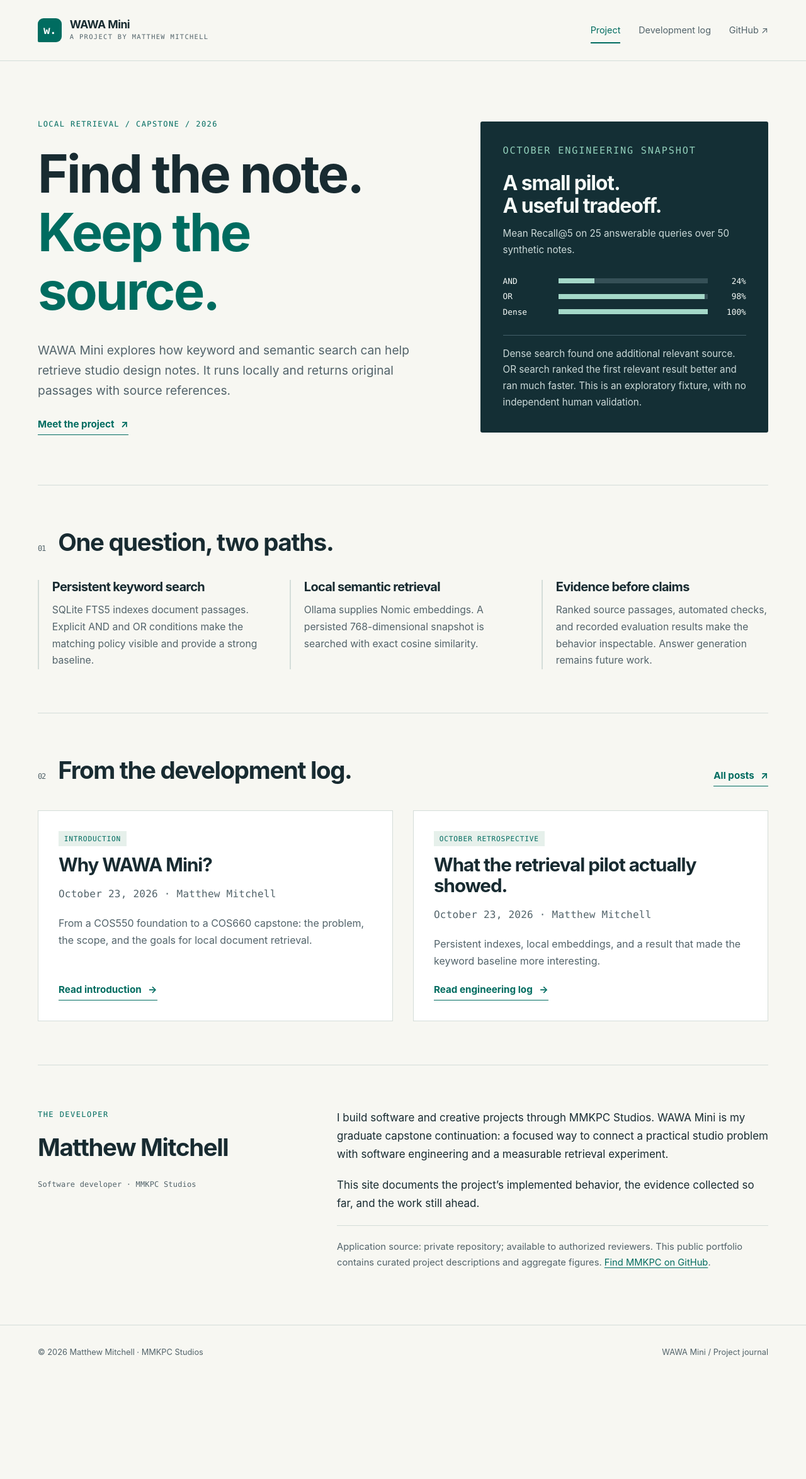
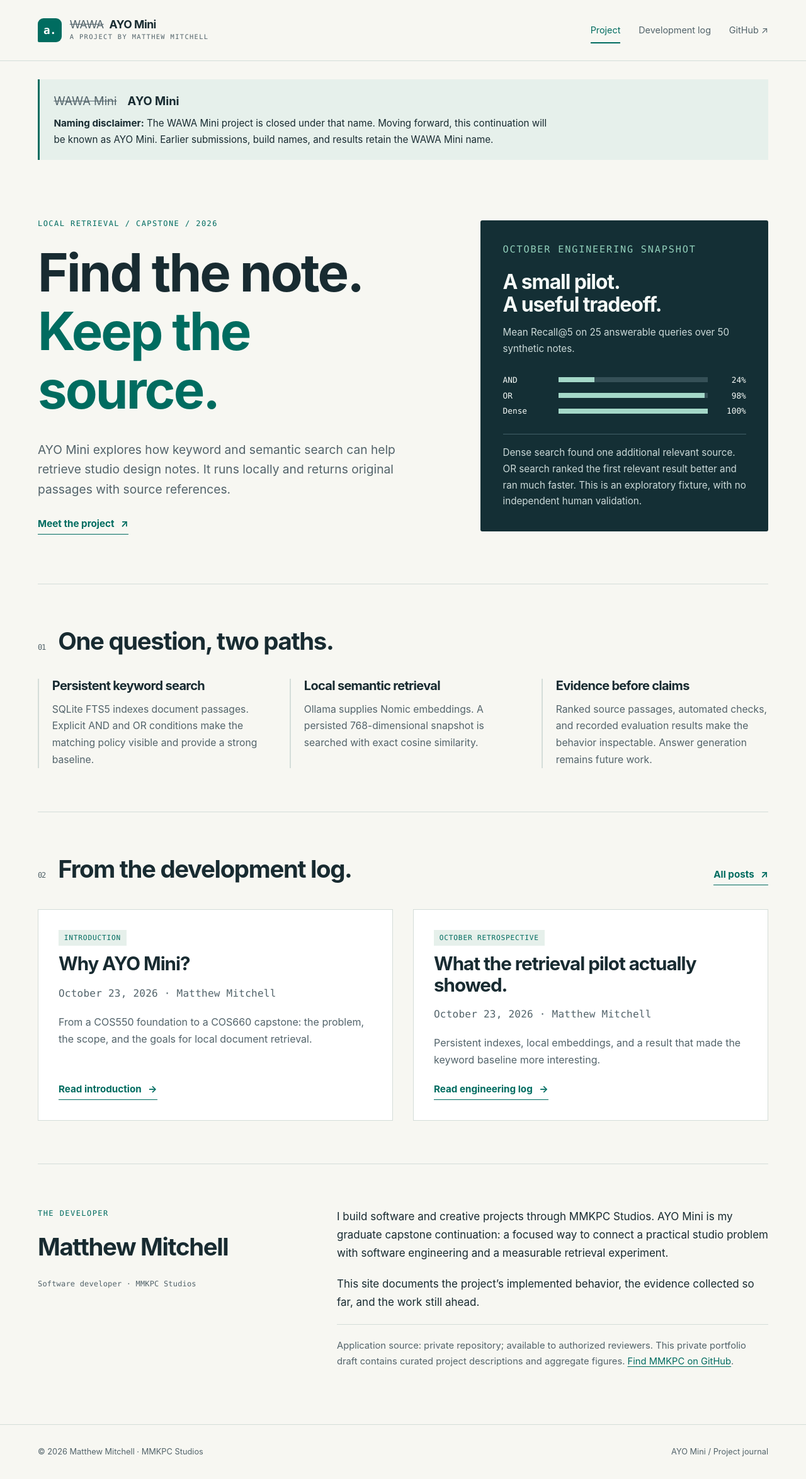
Before and after one commit to MMKPC/wawa-mini-portfolio, a plain HTML site: page index.html in a window 1280 px wide. Shown: the whole page at 63% size. Before the commit the page ends 2191 px from the top, so only its background shows below. Drawn offline with Linux system fonts and the light colour scheme.

Commit message:
Rename site from WAWA Mini to AYO Mini

```diff
--- a/assets/styles.css
+++ b/assets/styles.css
@@ -1,4 +1,4 @@
-/* WAWA Mini: static project journal. No external fonts or scripts. */
+/* AYO Mini (formerly WAWA Mini): static project journal. No external fonts or scripts. */
 :root {
   --paper: #f7f7f2;
   --surface: #ffffff;
@@ -35,6 +35,11 @@ code { font: .87em var(--mono); overflow-wrap: anywhere; }
 .brand { display: flex; align-items: center; gap: .8rem; color: var(--ink); text-decoration: none; font-size: 1.1rem; font-weight: 700; letter-spacing: -.03em; line-height: 1.2; }
 .brand-mark { width: 38px; height: 38px; background: var(--accent); color: white; display: grid; place-items: center; border-radius: 9px 9px 9px 2px; font: 700 1.1rem var(--mono); }
 .brand small { display: block; font: .65rem/1.8 var(--mono); text-transform: uppercase; letter-spacing: .13em; color: var(--muted); }
+.brand s { color: var(--muted); font-weight: 400; margin-right: .3em; }
+.naming-note { margin-block: 1.8rem 0; padding: 1.2rem 1.4rem; background: var(--soft); border-left: 3px solid var(--accent); }
+.naming-note .rename-title { margin-bottom: .45rem; font-size: 1.15rem; }
+.naming-note s { color: var(--muted); margin-right: .65em; }
+.naming-note > p:last-child { margin-bottom: 0; max-width: 84ch; font-size: .95rem; }
 .site-nav { display: flex; flex-wrap: wrap; gap: 1.8rem; font-size: .9rem; }
 .site-nav a { text-decoration: none; color: var(--muted); padding-block: .45rem; }
 .site-nav a:hover, .site-nav a[aria-current] { color: var(--accent); box-shadow: 0 2px var(--accent); }
--- a/index.html
+++ b/index.html
@@ -3,25 +3,29 @@
 <head>
   <meta charset="utf-8">
   <meta name="viewport" content="width=device-width, initial-scale=1">
-  <meta name="description" content="WAWA Mini: a local document-retrieval capstone by Matthew Mitchell. System design, measured results, and development notes.">
+  <meta name="description" content="AYO Mini, formerly WAWA Mini: a local document-retrieval capstone by Matthew Mitchell. System design, measured results, and development notes.">
   <meta name="theme-color" content="#142f35">
-  <title>WAWA Mini — Matthew Mitchell</title>
+  <title>AYO Mini — Matthew Mitchell</title>
   <link rel="stylesheet" href="assets/styles.css">
 </head>
 <body>
   <a class="skip" href="#main">Skip to content</a>
   <header class="site-header">
     <div class="wrap header-inner">
-      <a class="brand" href="index.html" aria-label="WAWA Mini home"><span class="brand-mark" aria-hidden="true">w.</span><span>WAWA Mini<small>A project by Matthew Mitchell</small></span></a>
+      <a class="brand" href="index.html" aria-label="AYO Mini home, formerly WAWA Mini"><span class="brand-mark" aria-hidden="true">a.</span><span><s>WAWA</s> AYO Mini<small>A project by Matthew Mitchell</small></span></a>
       <nav class="site-nav" aria-label="Main navigation"><a href="index.html" aria-current="page">Project</a><a href="posts/index.html">Development log</a><a href="https://github.com/MMKPC">GitHub ↗</a></nav>
     </div>
   </header>
   <main id="main" class="wrap" tabindex="-1">
+    <aside class="naming-note" role="note" aria-label="Project naming disclaimer">
+      <p class="rename-title"><s>WAWA Mini</s> <strong>AYO Mini</strong></p>
+      <p><strong>Naming disclaimer:</strong> The WAWA Mini project is closed under that name. Moving forward, this continuation will be known as AYO Mini. Earlier submissions, build names, and results retain the WAWA Mini name.</p>
+    </aside>
     <section class="hero" aria-labelledby="hero-title">
       <div>
         <p class="eyebrow">Local retrieval / Capstone / 2026</p>
         <h1 id="hero-title">Find the note.<br><em>Keep the source.</em></h1>
-        <p class="lede">WAWA Mini explores how keyword and semantic search can help retrieve studio design notes. It runs locally and returns original passages with source references.</p>
+        <p class="lede">AYO Mini explores how keyword and semantic search can help retrieve studio design notes. It runs locally and returns original passages with source references.</p>
         <a class="text-link" href="posts/introducing-wawa-mini.html">Meet the project <span aria-hidden="true">↗</span></a>
       </div>
       <aside class="study-card" aria-labelledby="pilot-title">
@@ -47,15 +51,15 @@
     <section class="section" aria-labelledby="journal-title">
       <div class="section-heading"><h2 id="journal-title"><span class="section-number">02</span> From the development log.</h2><a class="text-link" href="posts/index.html">All posts <span aria-hidden="true">↗</span></a></div>
       <div class="journal-grid">
-        <article class="entry-card"><span class="topic">Introduction</span><h3><a href="posts/introducing-wawa-mini.html">Why WAWA Mini?</a></h3><p class="meta"><time datetime="2026-10-23">October 23, 2026</time> · Matthew Mitchell</p><p>From a COS550 foundation to a COS660 capstone: the problem, the scope, and the goals for local document retrieval.</p><a class="text-link" href="posts/introducing-wawa-mini.html">Read introduction <span aria-hidden="true">→</span></a></article>
+        <article class="entry-card"><span class="topic">Introduction</span><h3><a href="posts/introducing-wawa-mini.html">Why AYO Mini?</a></h3><p class="meta"><time datetime="2026-10-23">October 23, 2026</time> · Matthew Mitchell</p><p>From a COS550 foundation to a COS660 capstone: the problem, the scope, and the goals for local document retrieval.</p><a class="text-link" href="posts/introducing-wawa-mini.html">Read introduction <span aria-hidden="true">→</span></a></article>
         <article class="entry-card"><span class="topic">October retrospective</span><h3><a href="posts/building-local-retrieval.html">What the retrieval pilot actually showed.</a></h3><p class="meta"><time datetime="2026-10-23">October 23, 2026</time> · Matthew Mitchell</p><p>Persistent indexes, local embeddings, and a result that made the keyword baseline more interesting.</p><a class="text-link" href="posts/building-local-retrieval.html">Read engineering log <span aria-hidden="true">→</span></a></article>
       </div>
     </section>
     <section class="section about" aria-labelledby="about-title">
       <div><p class="eyebrow">The developer</p><h2 id="about-title">Matthew Mitchell</h2><p class="meta">Software developer · MMKPC Studios</p></div>
-      <div><p>I build software and creative projects through MMKPC Studios. WAWA Mini is my graduate capstone continuation: a focused way to connect a practical studio problem with software engineering and a measurable retrieval experiment.</p><p>This site documents the project’s implemented behavior, the evidence collected so far, and the work still ahead.</p><p class="access-note">Application source: private repository; available to authorized reviewers. This public portfolio contains curated project descriptions and aggregate figures. <a href="https://github.com/MMKPC">Find MMKPC on GitHub</a>.</p></div>
+      <div><p>I build software and creative projects through MMKPC Studios. AYO Mini is my graduate capstone continuation: a focused way to connect a practical studio problem with software engineering and a measurable retrieval experiment.</p><p>This site documents the project’s implemented behavior, the evidence collected so far, and the work still ahead.</p><p class="access-note">Application source: private repository; available to authorized reviewers. This private portfolio draft contains curated project descriptions and aggregate figures. <a href="https://github.com/MMKPC">Find MMKPC on GitHub</a>.</p></div>
     </section>
   </main>
-  <footer class="site-footer"><div class="wrap footer-inner"><p>© 2026 Matthew Mitchell · MMKPC Studios</p><p>WAWA Mini / Project journal</p></div></footer>
+  <footer class="site-footer"><div class="wrap footer-inner"><p>© 2026 Matthew Mitchell · MMKPC Studios</p><p>AYO Mini / Project journal</p></div></footer>
 </body>
 </html>
```
Also changed, not shown: posts/building-local-retrieval.html (+9 -5 lines), posts/introducing-wawa-mini.html (+11 -7 lines).
